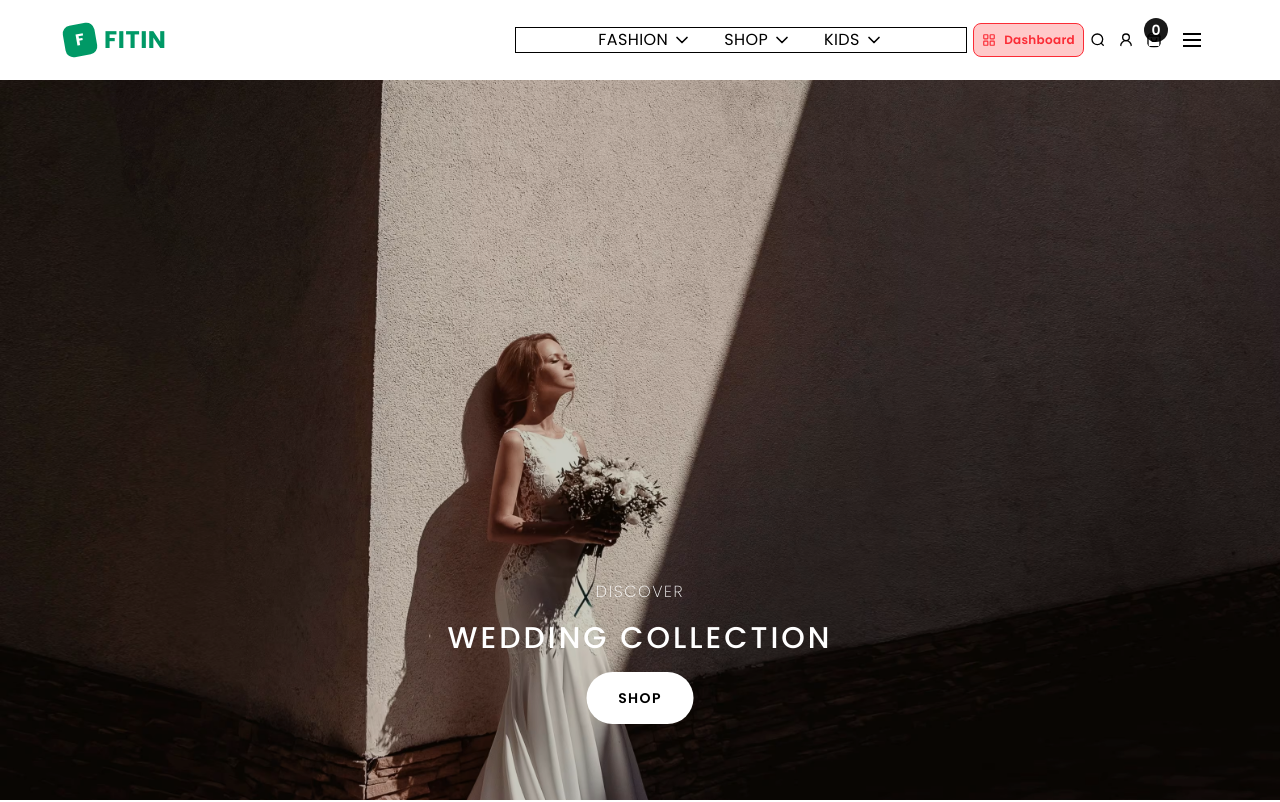
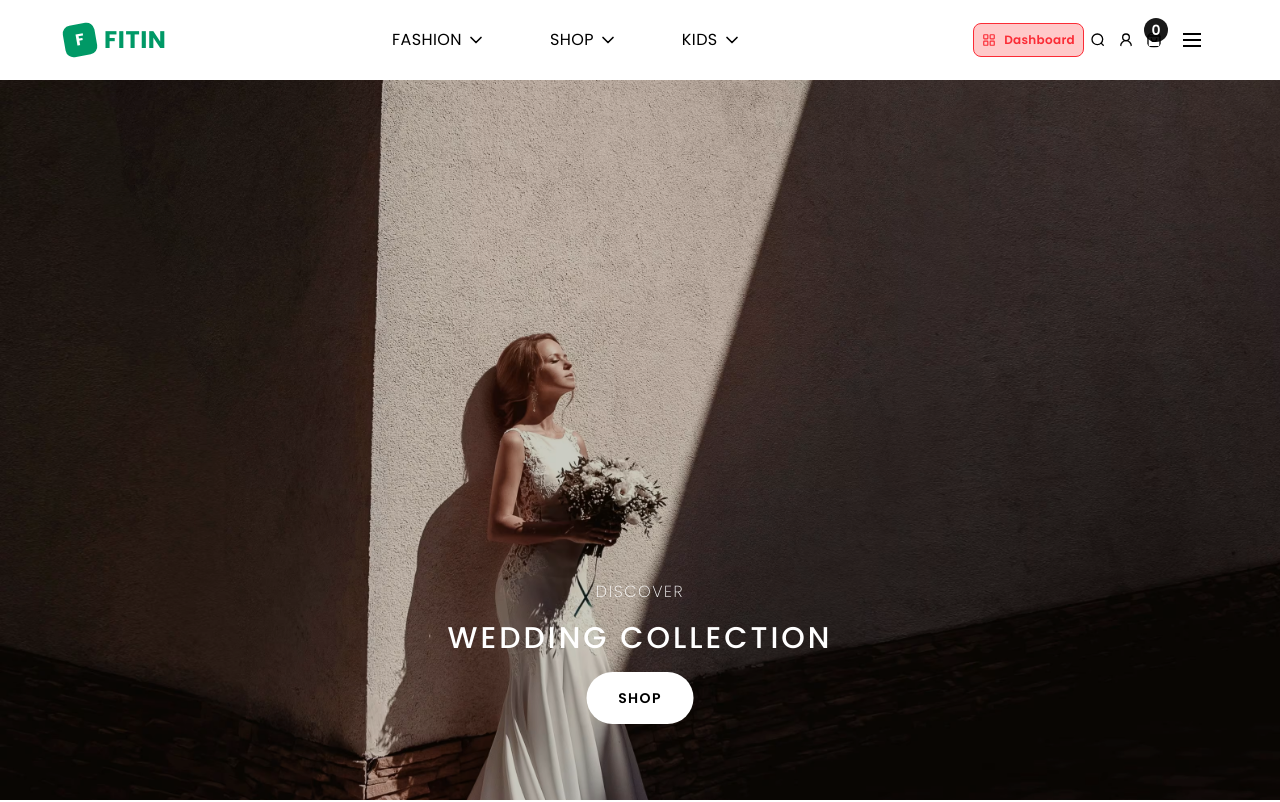
Before and after one commit to Udeme01/fitin_brand, a React (Vite) app: page / in a window 1280 px wide. Shown: the top 802 px of the page. Built offline with nearby package versions, Linux system fonts and the light colour scheme.

Commit message:
made adjustments to desktop nav style

```diff
--- a/src/components/common/Logo.jsx
+++ b/src/components/common/Logo.jsx
@@ -1,9 +1,11 @@
 import React from "react";
+import { Link } from "react-router-dom";
 
 const Logo = ({ className = "", ...props }) => {
   return (
-    <div
-      className={`flex items-center w-full gap-2 text-emerald-600  ${className}`}
+    <Link
+      to={`/`}
+      className={`flex items-center gap-2 text-emerald-600 w-fit ${className}`}
     >
       <div className="w-8 h-8 bg-emerald-600 rounded-lg flex items-center justify-center transform -rotate-10">
         <span className="w-5 h-5 text-white font-bold text-center flex items-center justify-center">
@@ -11,7 +13,7 @@ const Logo = ({ className = "", ...props }) => {
         </span>
       </div>
       <span className="text-2xl font-bold tracking-wide">FITIN</span>
-    </div>
+    </Link>
   );
 };
 
--- a/src/components/layout/DesktopMenu.jsx
+++ b/src/components/layout/DesktopMenu.jsx
@@ -4,8 +4,8 @@ import { NavLink } from "react-router-dom";
 
 const DesktopMenu = () => {
   return (
-    <nav className="hidden md:block border w-full">
-      <ul className="flex items-center justify-center gap-8">
+    <nav className="hidden md:block w-fit p-2">
+      <ul className="flex items-center justify-center gap-16">
         <li className="flex items-center gap-1 cursor-pointer">
           <NavLink className="uppercase tracking-wide">fashion</NavLink>
           <ChevronDown size={20} />
--- a/src/components/layout/Header.jsx
+++ b/src/components/layout/Header.jsx
@@ -9,7 +9,7 @@ import { Link } from "react-router-dom";
 const Header = () => {
   return (
     <header>
-      <section className="flex items-center h-[10vh] w-[90%] mx-auto">
+      <section className="flex items-center justify-between h-[10vh] w-[90%] mx-auto">
         {/* <h1 className="text-2xl uppercase font-bold tracking-wider">
           fitin
         </h1> */}
--- a/src/pages/AuthPage.jsx
+++ b/src/pages/AuthPage.jsx
@@ -1,5 +1,5 @@
 import { Formik, Form } from "formik";
-import React, { useState } from "react";
+import React, { useEffect, useState } from "react";
 import { useSearchParams, Link } from "react-router-dom";
 import { registerSchema, loginSchema } from "../utils/validationSchemas";
 import Input from "../components/ui/Input";
@@ -15,6 +15,10 @@ const AuthPage = () => {
   const [showPassword, setShowPassword] = useState(false);
   const [showConfirmPassword, setShowConfirmPassword] = useState(false);
 
+  useEffect(() => {
+    window.scrollTo({ top: 0, behavior: "smooth" });
+  }, [mode]);
+
   return (
     <div className="flex items-center justify-center relative">
       <div className="w-full max-w-7xl mx-auto relative z-10">
@@ -23,7 +27,7 @@ const AuthPage = () => {
           <div className="bg-white w-[90%] mx-auto max-w-xl my-8 p-8 sm:p-10 lg:p-12 xl:p-16 shadow-2xl transform transition-all duration-500 hover:shadow-black">
             {/* Header */}
             <div className="mb-10">
-              <h1 className="text-3xl sm:text-4xl lg:text-5xl font-bold mb-3 tracking-tight leading-tight">
+              <h1 className="text-2xl sm:text-4xl lg:text-5xl font-bold mb-3 tracking-tight leading-tight">
                 {isLogin ? "Welcome back" : "Create your account"}
               </h1>
               <p className="text-gray-500 text-sm sm:text-base">
```
